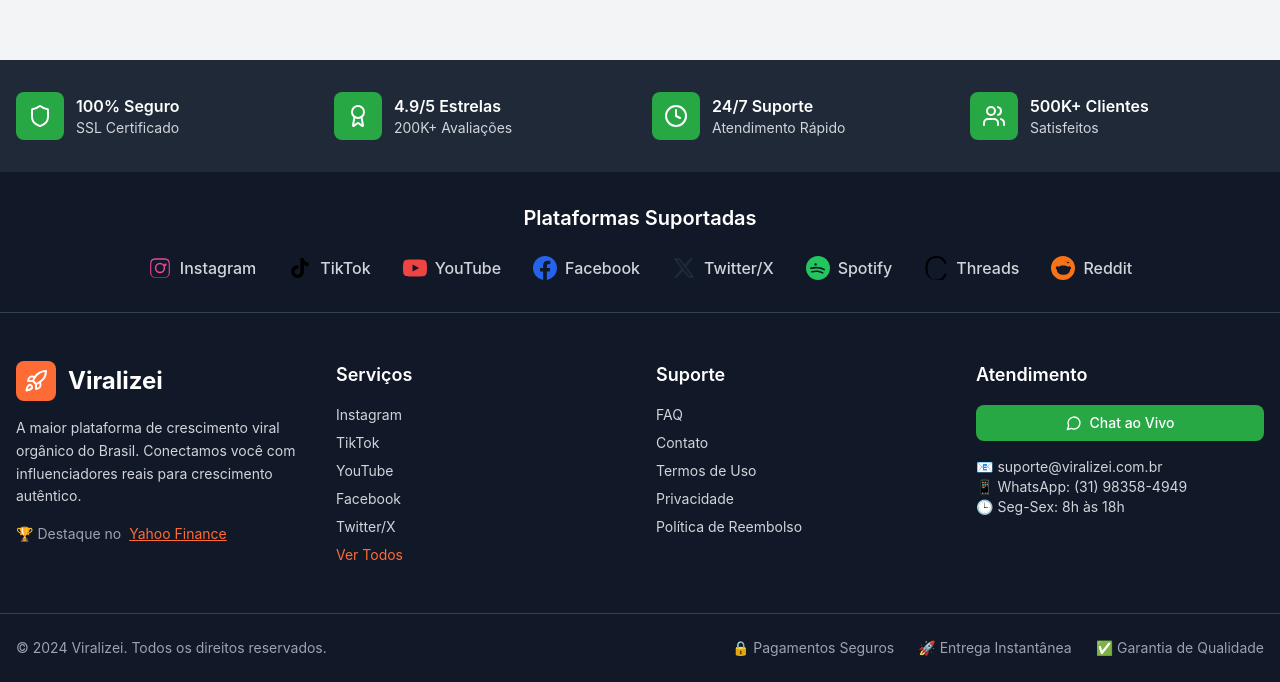
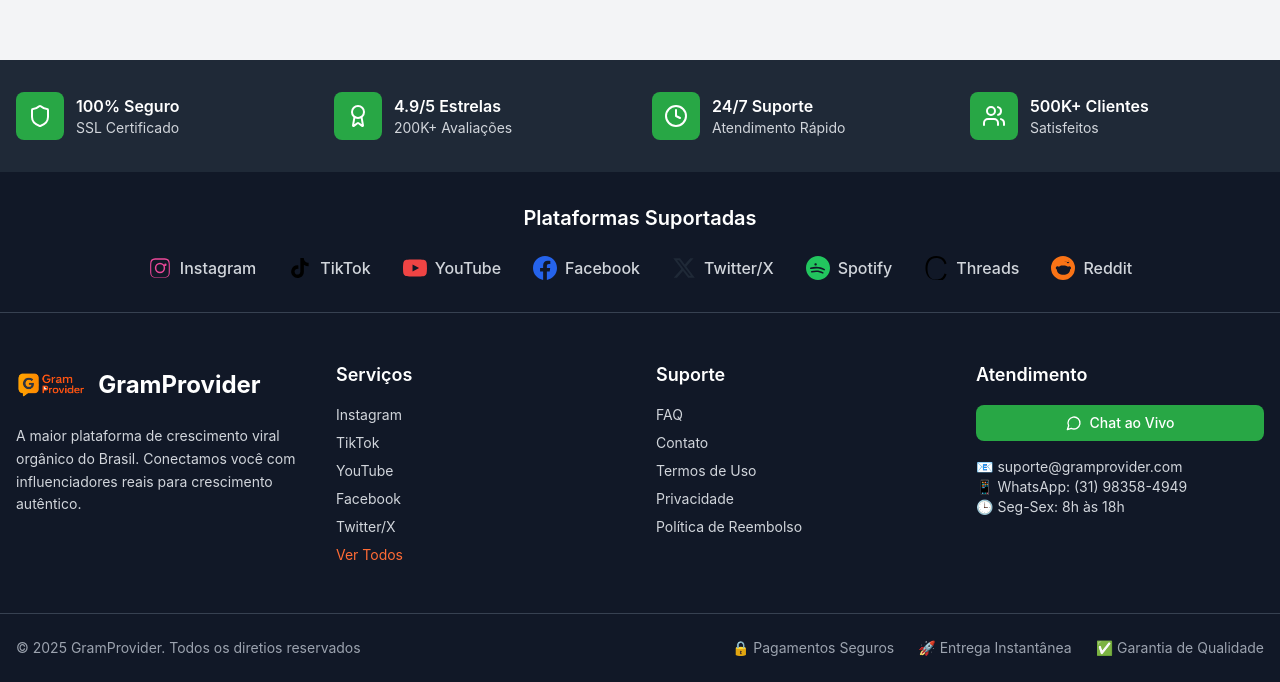
Before and after one commit to kinitros/viralizei-plataforma, a React (Vite) app: page /admin/login in a window 1280 px wide. Shown: the part 868-1550 px from the top of the page. Built offline with nearby package versions, Linux system fonts and the light colour scheme.

Commit message:
chore: Atualizar Footer para GramProvider (logo, suporte e copyright) e remover destaque Yahoo Finance

```diff
--- a/src/components/Footer.tsx
+++ b/src/components/Footer.tsx
@@ -80,26 +80,18 @@
             {/* Company Info */}
             <div className="space-y-4">
               <div className="flex items-center space-x-3">
-                <div className="p-2 bg-viral rounded-lg">
-                  <Rocket className="h-6 w-6 text-white" />
-                </div>
-                <h3 className="text-2xl font-bold">Viralizei</h3>
+                <img
+                  src="/gramprovider-logo.png"
+                  alt="GramProvider"
+                  className="h-10 md:h-12 w-auto object-contain"
+                />
+                <h3 className="text-2xl font-bold">GramProvider</h3>
               </div>
               <p className="text-gray-300 text-sm leading-relaxed">
                 A maior plataforma de crescimento viral orgânico do Brasil.
                 Conectamos você com influenciadores reais para crescimento autêntico.
               </p>
-              <div className="flex items-center space-x-2 text-sm text-gray-400">
-                <span>🏆 Destaque no</span>
-                <a
-                  href="https://finance.yahoo.com/news/viralizei-revoluciona-marketing-digital-brasil-120000123.html"
-                  target="_blank"
-                  rel="noopener noreferrer"
-                  className="text-viral hover:text-viral-400 underline"
-                >
-                  Yahoo Finance
-                </a>
-              </div>
+              {/* Destaque removido conforme solicitação */}
             </div>
 
             {/* Services */}
@@ -140,7 +132,7 @@
                   <span className="text-sm font-medium">Chat ao Vivo</span>
                 </motion.button>
                 <div className="text-sm text-gray-300">
-                  <p>📧 suporte@viralizei.com.br</p>
+                  <p>📧 suporte@gramprovider.com</p>
                   <p>📱 WhatsApp: (31) 98358-4949</p>
                   <p>🕒 Seg-Sex: 8h às 18h</p>
                 </div>
@@ -155,8 +147,8 @@
         <div className="container mx-auto px-4">
           <div className="flex flex-col md:flex-row justify-between items-center space-y-4 md:space-y-0">
             <div className="text-sm text-gray-400">
-              © 2024 Viralizei. Todos os direitos reservados.
-            </div>
+              © 2025 GramProvider. Todos os diretios reservados
+             </div>
             <div className="flex items-center space-x-6 text-sm text-gray-400">
               <span>🔒 Pagamentos Seguros</span>
               <span>🚀 Entrega Instantânea</span>
```
